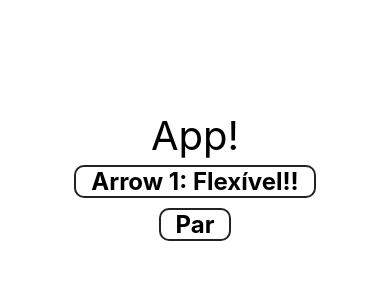
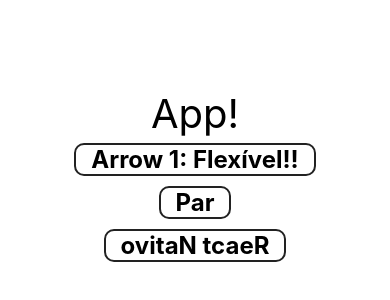
Before and after one commit to hppod/react-native, a React Native app: screen / in a window 390 px wide. Shown: the part 244-544 px from the top of the page. Built offline with nearby package versions, Linux system fonts and the light colour scheme.

Commit message:
exportando sem ser default

```diff
--- a/src/App.js
+++ b/src/App.js
@@ -3,10 +3,14 @@
 
 import Simples from './components/Simples'
 import ParImpar from './components/ParImpar'
+import { Inverter } from './components/Multi'
 
 //DOIS TIPOS DE COMPONENTE
 //BASEADO EM CLASSE COMO O APP.JS
 //BASEADO EM FUNÇÃO, COMO SIMPLES.JS
+
+//EXPORT DEFAULT NÃO USA CHAVES NO IMPORT
+//EXPORT SEM DEFAULT USA CHAVES NO IMPORT, COM VIRGULAS SE FOREM VARIOS IMPORTS
 
 export default class App extends Component {
   render() {
@@ -16,6 +20,7 @@
         {/* IMPORTANDO COMPONENTE FUNCIONAL */}
         <Simples texto="Flexível!!" />
         <ParImpar numero={20} />
+        <Inverter texto='React Nativo' />
       </View>
     )
   }
--- /dev/null
+++ b/src/components/Multi.js
@@ -0,0 +1,10 @@
+import React from 'react'
+import { Text } from 'react-native'
+import Padrao from '../estilo/Padrao'
+
+//USANDO EXPORT SEM DEFAULT SOU OBRIGADO A DAR NOME A FUNÇÃO
+
+export const Inverter = props => {
+    const inv = props.texto.split('').reverse().join('')
+    return <Text style={Padrao.ex}>{inv}</Text>
+}
```
